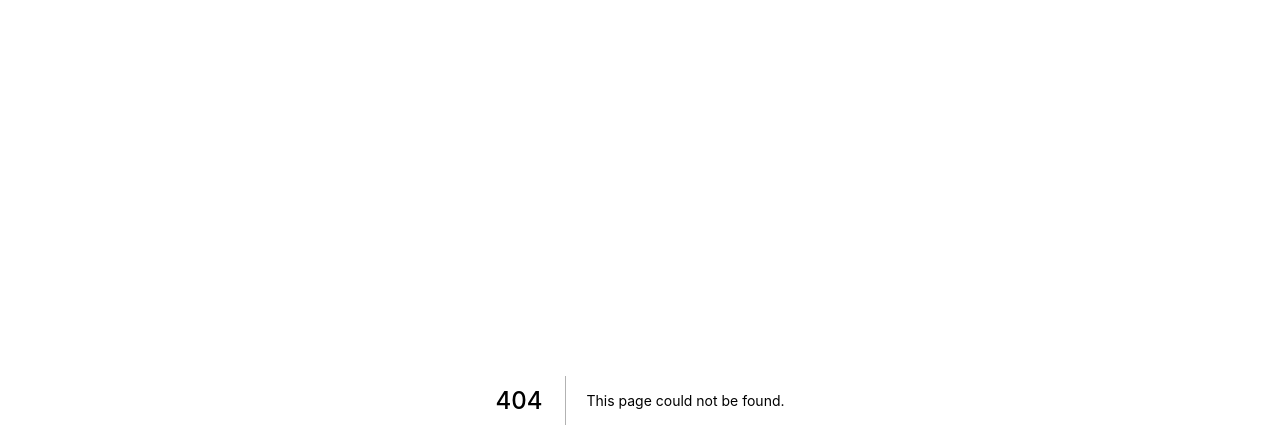
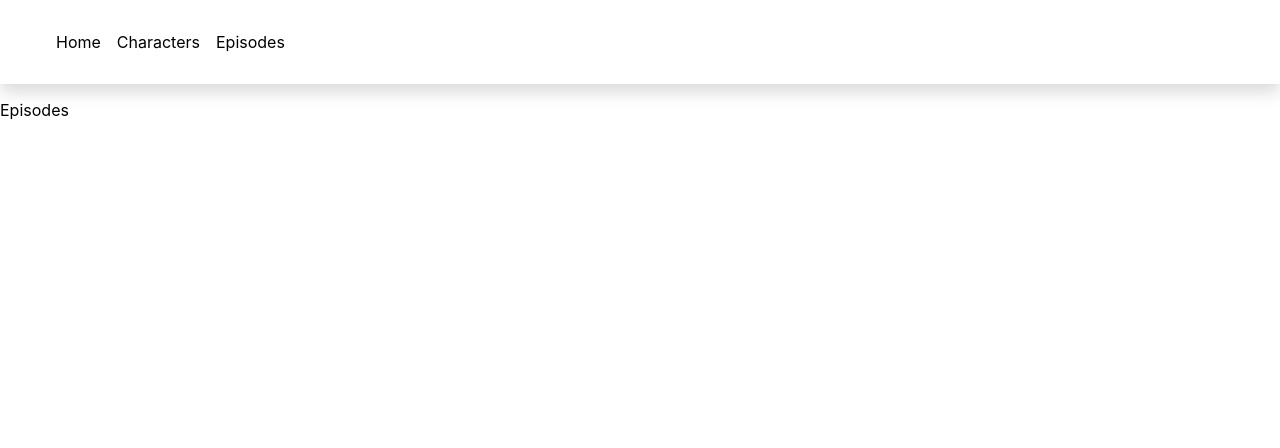
Before and after one commit to reeyhanyilmaz/NextJSwithTypeScript-RickandMortyApp, a Next.js app: page /episodes in a window 1280 px wide. Before the commit this address had no page. Shown: the top 448 px of the page. Built offline with nearby package versions, Linux system fonts and the light colour scheme.

Commit message:
create episodes file

```diff
--- a/components/Layout.tsx
+++ b/components/Layout.tsx
@@ -13,9 +13,16 @@ function Layout({ children }: { children: ReactNode }) {
                 <a>Home</a>
               </Link>
             </li>
+
             <li>
               <Link href="/characters">
                 <a>Characters</a>
+              </Link>
+            </li>
+
+            <li>
+              <Link href="/episodes">
+                <a>Episodes</a>
               </Link>
             </li>
           </ul>
--- /dev/null
+++ b/pages/episodes.tsx
@@ -0,0 +1,15 @@
+import React from 'react';
+import Layout from '../components/Layout';
+
+function Episodes() {
+  return (
+    <div>Episodes</div>
+  )
+}
+
+
+Episodes.getLayout = function getLayout(page:React.ReactElement) {
+    return <Layout>{page}</Layout>;
+  };
+
+export default Episodes;
```
